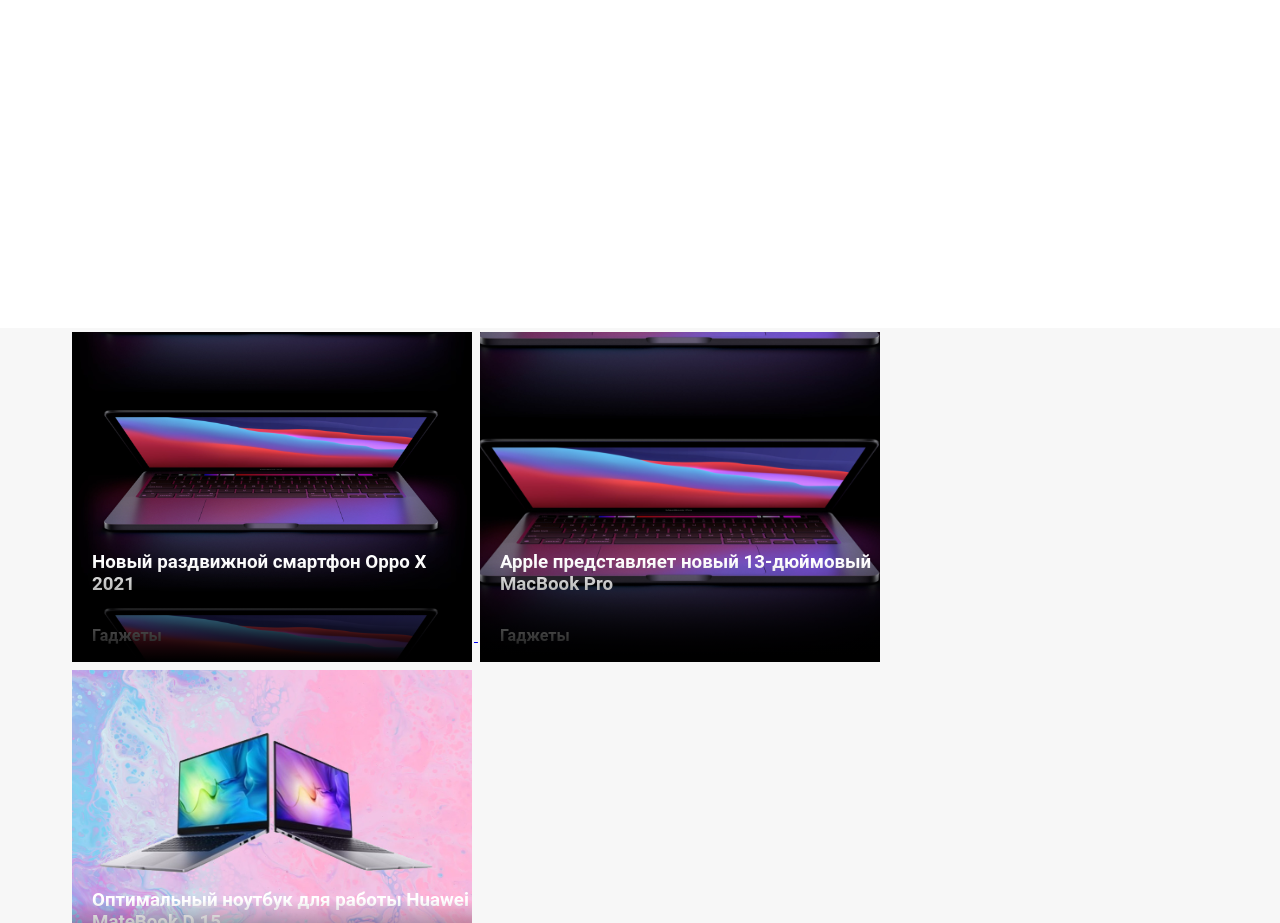
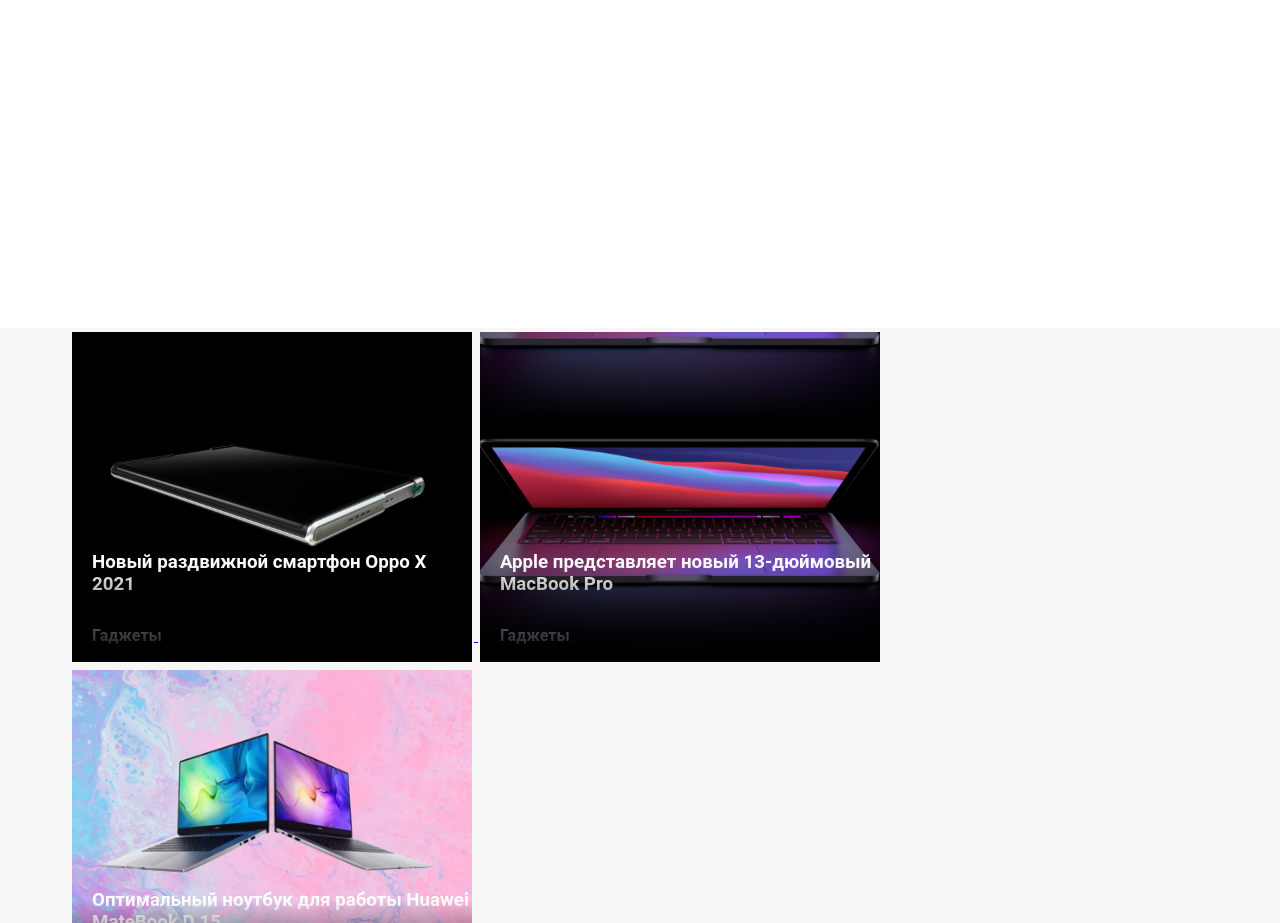
Before and after one commit to ItEduard/ItEduard.github.io, a plain HTML site: page gadgets.html in a window 1280 px wide. Shown: the part 177-1100 px from the top of the page. Drawn offline with Linux system fonts and the light colour scheme.

Commit message:
Update gadgets.css

```diff
--- a/gadgets.css
+++ b/gadgets.css
@@ -137,7 +137,7 @@ main {
 	margin-left: 50px;
 }
 .news0 {
-	background-image: url(img/mac.jpg);
+	background-image: url(img/oppo.jpg);
 	background-position: center;
 	background-size: 100%;
 }
```
